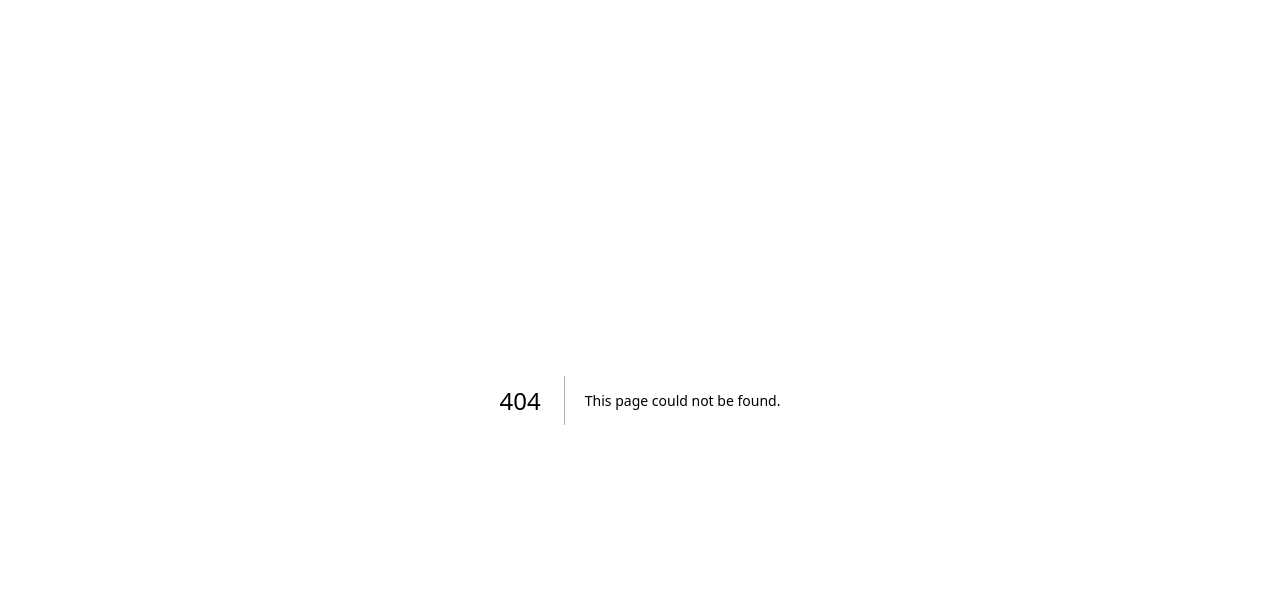
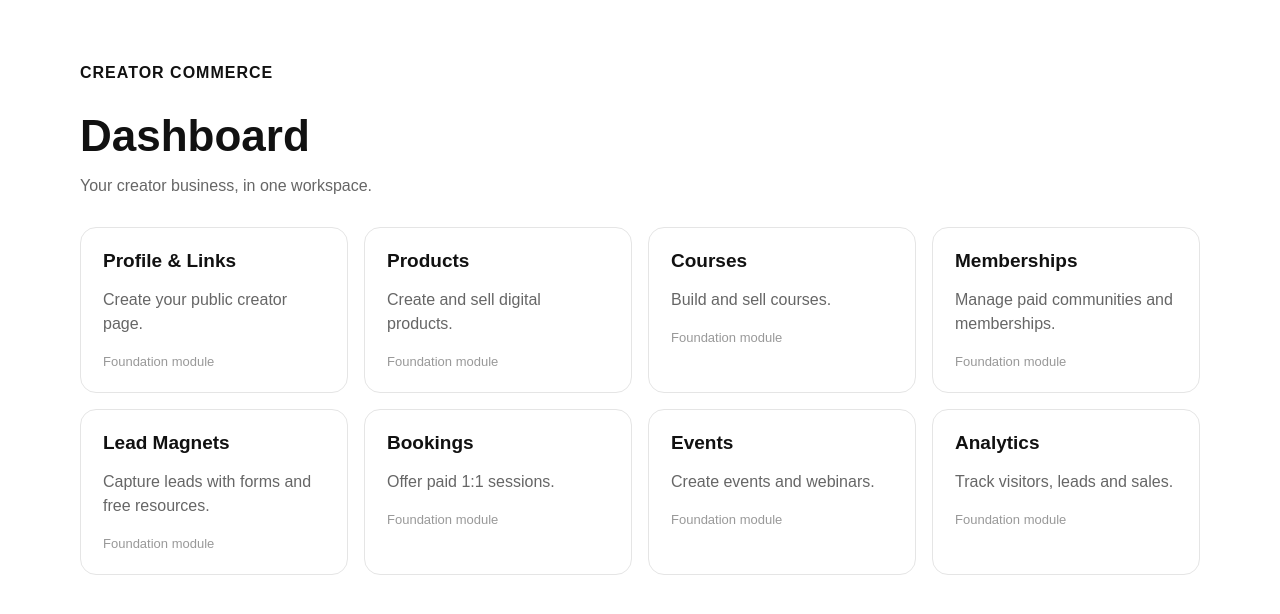
Before and after one commit to ankitRajpoot17/creator-commerce-saas, a Next.js app: page /dashboard in a window 1280 px wide. Before the commit this address had no page. Shown: the top 614 px of the page. Built offline with nearby package versions, Linux system fonts and the light colour scheme.

Commit message:
feat: add app/dashboard/page.tsx

```diff
--- /dev/null
+++ b/app/dashboard/page.tsx
@@ -0,0 +1,31 @@
+const modules = [
+  ["Profile & Links", "Create your public creator page."],
+  ["Products", "Create and sell digital products."],
+  ["Courses", "Build and sell courses."],
+  ["Memberships", "Manage paid communities and memberships."],
+  ["Lead Magnets", "Capture leads with forms and free resources."],
+  ["Bookings", "Offer paid 1:1 sessions."],
+  ["Events", "Create events and webinars."],
+  ["Analytics", "Track visitors, leads and sales."],
+];
+
+export default function Dashboard() {
+  return (
+    <main style={{ minHeight: "100vh", padding: "48px 24px" }}>
+      <div style={{ maxWidth: 1120, margin: "0 auto" }}>
+        <p style={{ fontWeight: 800, letterSpacing: 1 }}>CREATOR COMMERCE</p>
+        <h1 style={{ fontSize: 44, marginBottom: 8 }}>Dashboard</h1>
+        <p style={{ color: "#666" }}>Your creator business, in one workspace.</p>
+        <div style={{ display: "grid", gridTemplateColumns: "repeat(auto-fit,minmax(240px,1fr))", gap: 16, marginTop: 32 }}>
+          {modules.map(([title, description]) => (
+            <section key={title} style={{ border: "1px solid #e5e5e5", borderRadius: 16, padding: 22 }}>
+              <h2 style={{ fontSize: 19, marginTop: 0 }}>{title}</h2>
+              <p style={{ color: "#666", lineHeight: 1.5 }}>{description}</p>
+              <span style={{ fontSize: 13, color: "#999" }}>Foundation module</span>
+            </section>
+          ))}
+        </div>
+      </div>
+    </main>
+  );
+}
```
